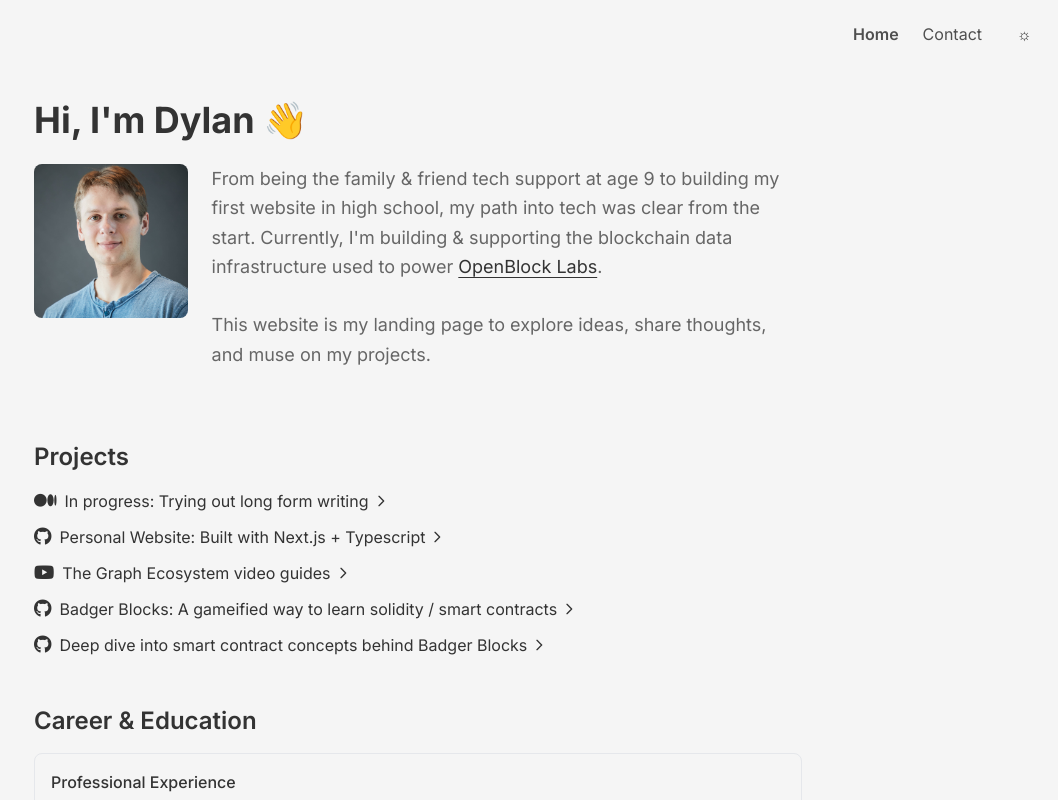
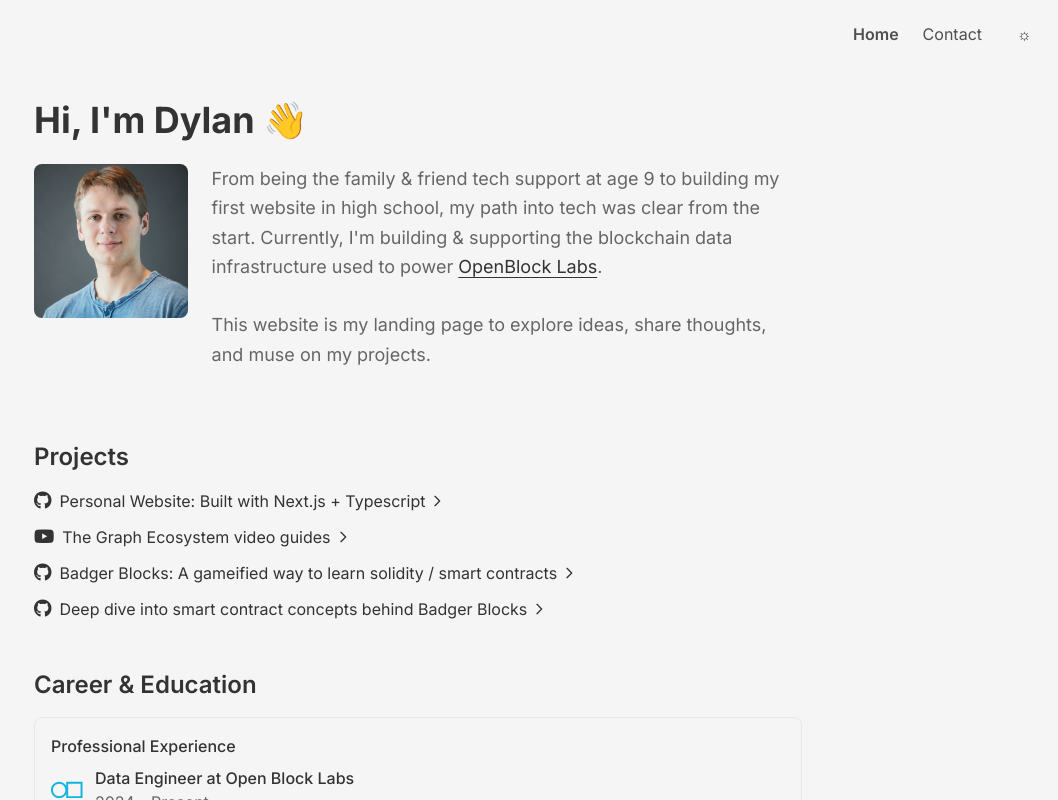
Before and after one commit to melotik/website, a Next.js app: page / in a window 1280 px wide. Shown: the top 800 px of the page, without its empty margins (222-1280 px from the left). Built offline with nearby package versions, Linux system fonts and the light colour scheme.

Commit message:
Comment out medium for now

```diff
--- a/app/page.tsx
+++ b/app/page.tsx
@@ -44,7 +44,7 @@
       <section className="mb-12">
         <h2 className="text-2xl font-semibold mb-4">Projects</h2>
         <div className="space-y-3">
-          <a
+          {/* <a TODO: Add back in once I have a post
             href="https://dylanmelotik.medium.com/subscribe"
             target="_blank"
             rel="noopener noreferrer"
@@ -54,7 +54,7 @@
             In progress: Trying out long form writing
             <ArrowIcon />
           </a>
-          <br />
+          <br /> */}
           <a
             href="https://github.com/melotik/website"
             target="_blank"
```
